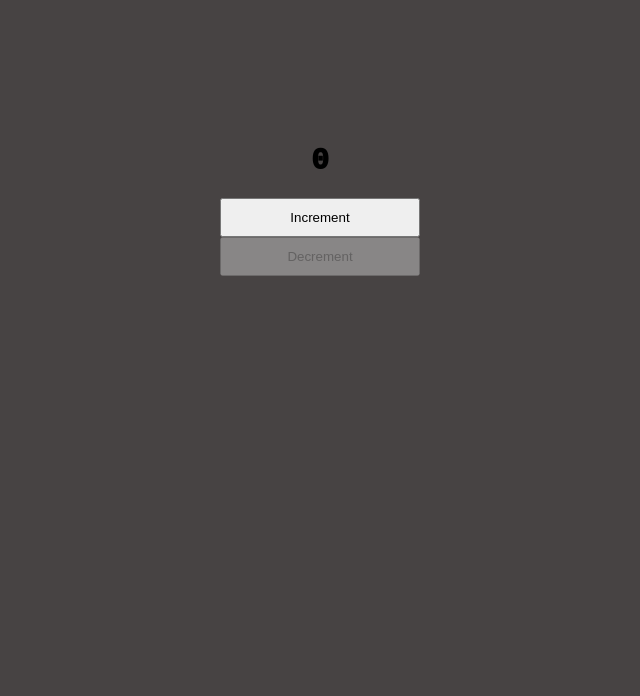
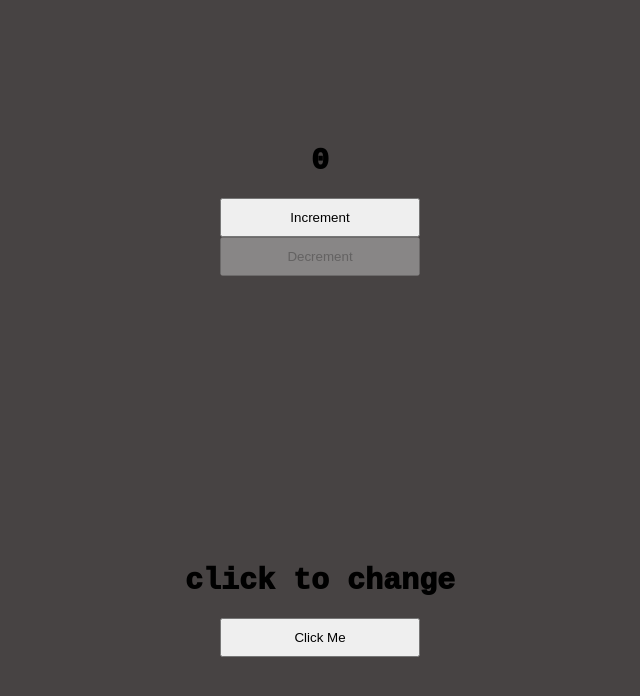
Before and after one commit to vishu118/reactHooks, a React (Create React App) app: page / in a window 1280 px wide. Shown: the top 696 px of the page, without its empty margins (320-960 px from the left). Built offline with nearby package versions, Linux system fonts and the light colour scheme.

Commit message:
toggle learned

```diff
--- a/src/App.js
+++ b/src/App.js
@@ -3,15 +3,33 @@ import React, {useState} from "react";
 
 const App = () => {
  const [count,setcount] = useState(0)
+ const [val,setval] = useState("click to change")
+
   const Increment = () => {
   setcount(count+1)
   };
+
   const Decrement = () => {
-
-  if(count > 0){
+ if(count > 0){
 setcount(count-1)
   }
   };
+
+
+  let handleClick = ()=>{
+    setval('Name Changed')
+    let name = val;
+
+    if(name === "click to change"){
+      setval('Name Changed')
+    }
+    else{
+      setval('click to change')
+    }
+  }
+
+
+
   return (
     <>
       <div className="continer">
@@ -23,6 +41,15 @@ setcount(count-1)
            Decrement
         </button>
       </div>
+
+
+      <div className="continer">
+        <h1>{val}</h1>
+        <button className="btn" onClick={handleClick}>
+           Click Me
+        </button>
+
+      </div>
     </>
   );
 };
```
